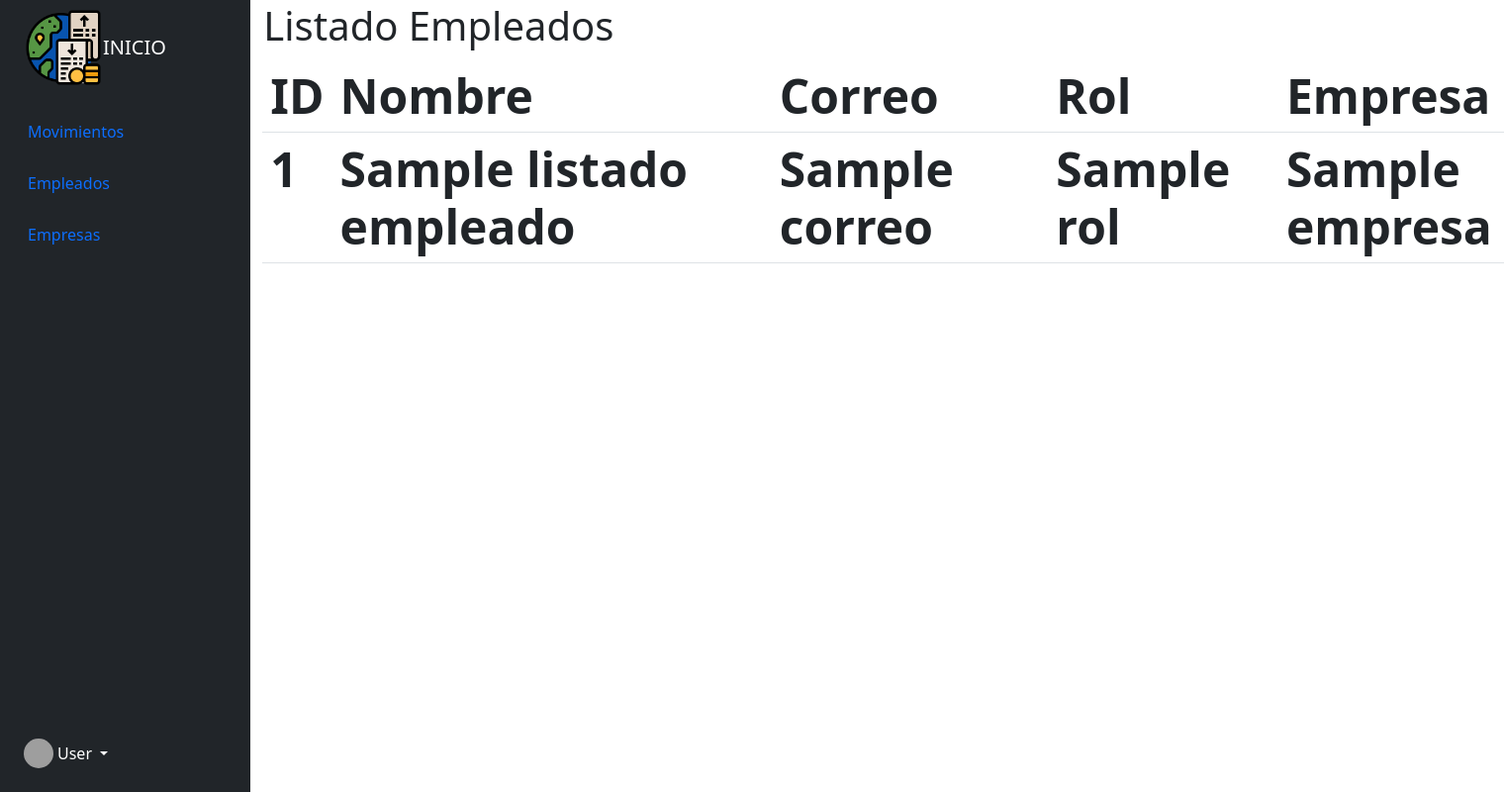
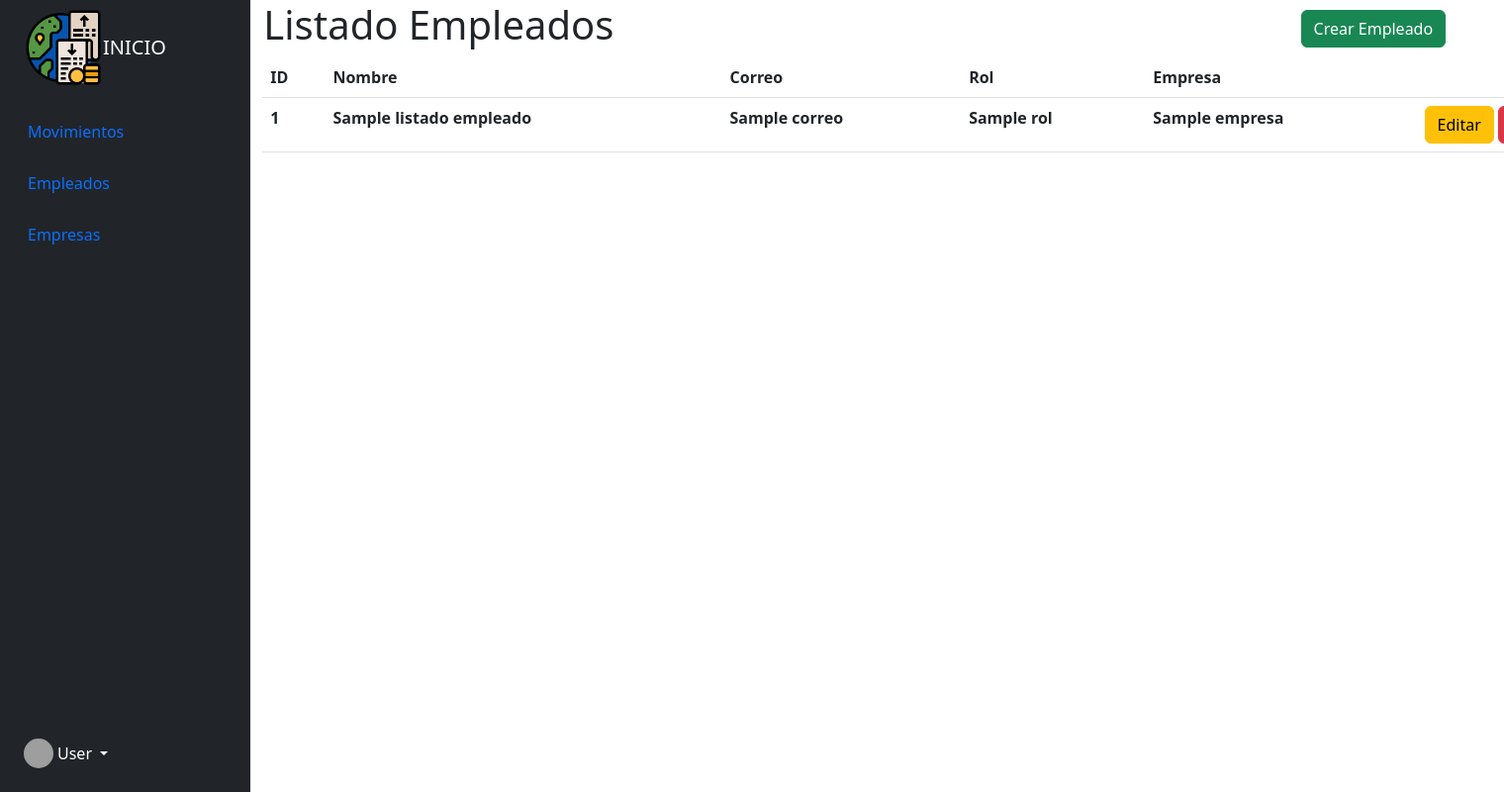
Before and after one commit to creativemindsmintic/app, a Spring app: template src/main/resources/templates/listadoEmpleados.html in a window 1520 px wide; the page is wider, and only the part inside the window is pictured. Shown: that part at 99% size. Run offline with Thymeleaf, Linux system fonts and the light colour scheme; the template is opened without the code that fills it: most values are stand-ins (such as "Sample title", 1, 10 or a date in 2020); data that the repository does not hold is empty; some of the project's set-up classes (security, data sources, template engines, error pages and the like) are left out, and stand-ins take their place; grey boxes are pictures that could not be loaded.

Commit message:
Ajuste en vista empleados

```diff
--- a/src/main/resources/templates/listadoEmpleados.html
+++ b/src/main/resources/templates/listadoEmpleados.html
@@ -47,8 +47,8 @@
                 </div>
             </div>
         </div>
-        <div class="container display-5 fw-bold mb-4">
-            <table width="100%">
+        <div class="container fw-bold mb-4">
+            <table width="80%">
                 <tr>
                     <td>
                         <h1>Listado Empleados</h1>
```
